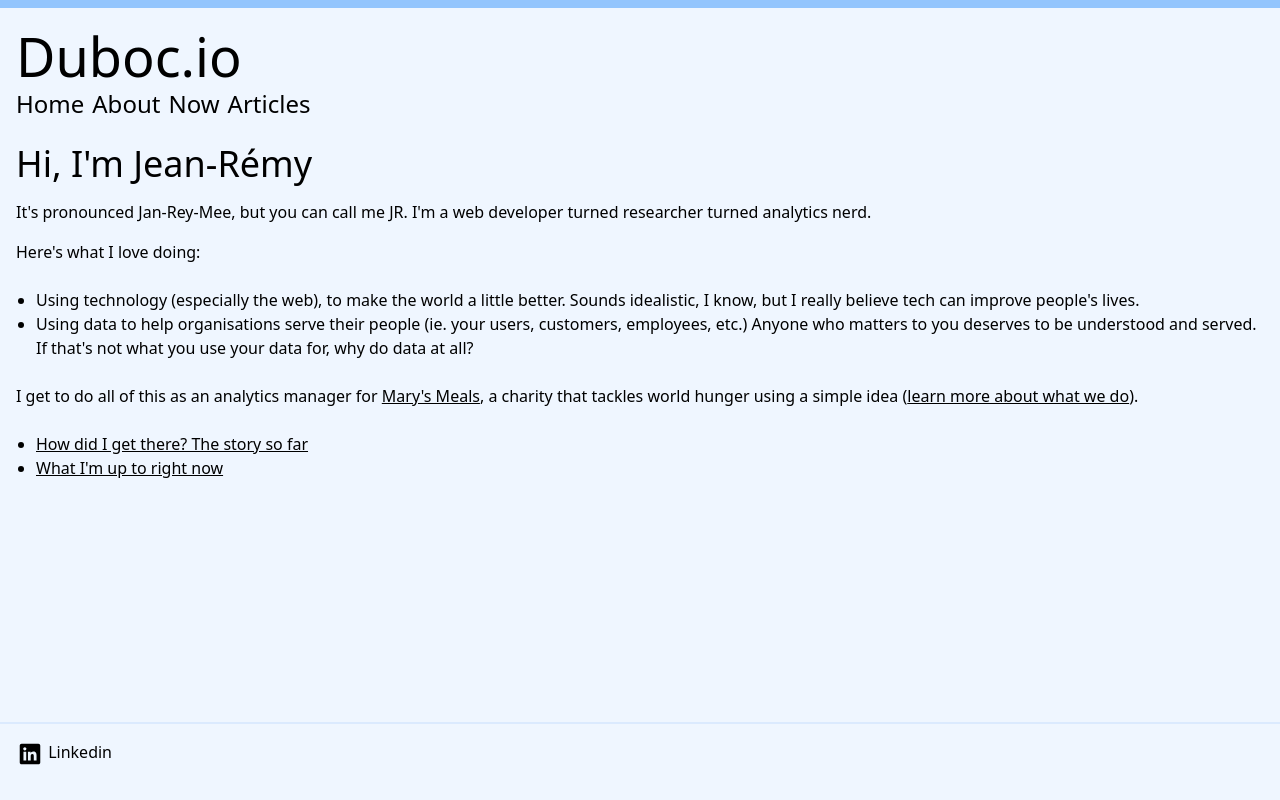
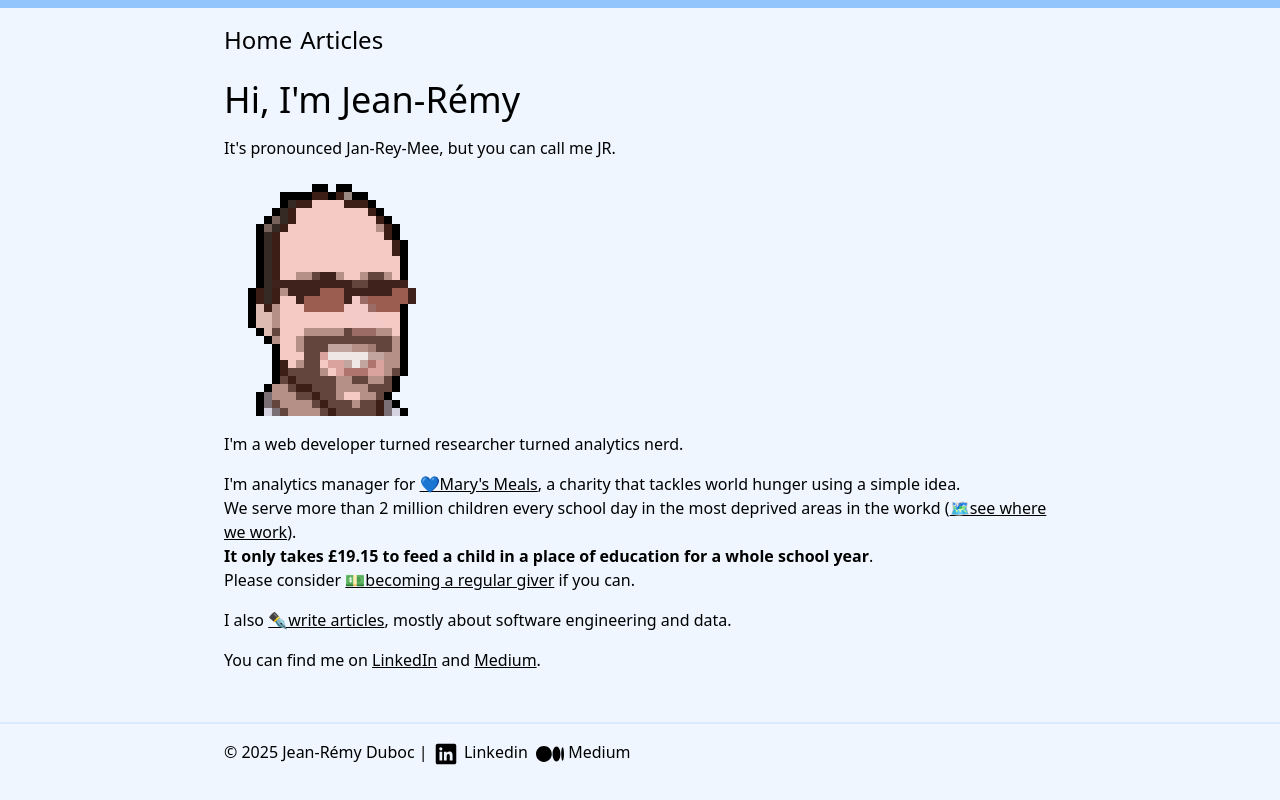
Before and after one commit to JeanRemyDuboc/dubocio, an Astro site: page / in a window 1280 px wide. Built offline with nearby package versions, Linux system fonts and the light colour scheme; Astro itself is replaced by a stand-in of ours.

Commit message:
Changed structure and layout

```diff
--- a/src/components/Footer.astro
+++ b/src/components/Footer.astro
@@ -2,8 +2,12 @@
 ---
 <footer class="mt-auto border-t-2 border-blue-100">
     <div class="content">
-        <a href="https://www.linkedin.com/in/jeanremyduboc/" class="inline">
+        <span class="inline">© 2025 Jean-Rémy Duboc | </span>
+        <a href="https://www.linkedin.com/in/jeanremyduboc/" class="inline pr-1">
             <img src="/icons/linkedin.svg" class="w-7 inline"/> Linkedin
+        </a>
+        <a href="https://medium.com/@jr.duboc" class="inline">
+            <img src="/icons/medium.svg" class="w-7 inline"/> Medium
         </a>
     </div>
 </footer>
--- a/src/components/Header.astro
+++ b/src/components/Header.astro
@@ -10,6 +10,3 @@ const {title} = Astro.props
     <link rel="alternate" type="application/rss+xml" title="Your Site's Title" href={new URL("rss.xml", Astro.site)}/>
     <title>{title} | Duboc.io</title>
 </head>
-<style>
-    body {min-height: 100vh;}
-</style>
--- a/src/components/Menu.astro
+++ /dev/null
@@ -1,3 +0,0 @@
-<header>
-  <h1 class="text-xl"><a href="/">Duboc.io</a></h1>
-</header>
--- a/src/components/Nav.astro
+++ b/src/components/Nav.astro
@@ -1,13 +1,8 @@
 ---
 ---
-<header>
-  <h1 class="text-xl"><a href="/">Duboc.io</a></h1>
-</header>
 <nav>
 <ul class="flex pb-quarter">
   <li><a href="/" class="block pr-1">Home</a></li>
-  <li><a href="/about" class="block px-1">About</a></li>
-  <li><a href="/now" class="block px-1">Now</a></li>
   <li><a href="/blog" class="block pl-1">Articles</a></li>
 </ul>
 </nav>
--- a/src/pages/index.mdx
+++ b/src/pages/index.mdx
@@ -3,17 +3,19 @@ layout: ../layouts/PageLayout.astro
 title: Welcome
 ---
 
+
 # Hi, I'm Jean-Rémy
 
 It's pronounced Jan-Rey-Mee, but you can call me JR.
+![JR](/portrait.png)
+
 I'm a web developer turned researcher turned analytics nerd.
 
-Here's what I love doing:
-- Using technology (especially the web), to make the world a little better. Sounds idealistic, I know, but I really believe tech can improve people's lives.
-- Using data to help organisations serve their people (ie. your users, customers, employees, etc.) Anyone who matters to you deserves to be understood and served. If that's not what you use your data for, why do data at all?
+I'm analytics manager for [💙Mary's Meals](https://www.marysmeals.org/), a charity that tackles world hunger using a simple idea.
+We serve more than 2 million children every school day in the most deprived areas in the workd ([🗺️see where we work](https://www.marysmeals.org/what-we-do/where-we-work)).
+**It only takes £19.15 to feed a child in a place of education for a whole school year**.
+Please consider [💵becoming a regular giver](https://www.marysmeals.org/get-involved/donate/become-a-regular-giver) if you can.
 
-I get to do all of this as an analytics manager for [Mary's Meals](https://www.marysmeals.org/), a charity that tackles world hunger using a simple idea ([learn more about what we do](https://www.marysmeals.org/what-we-do)).
+I also [✒️write articles](blog), mostly about software engineering and data.
 
-
-- [How did I get there? The story so far](/about)
-- [What I'm up to right now](/now)
+You can find me on [LinkedIn](https://www.linkedin.com/in/jeanremyduboc/) and [Medium](https://medium.com/@jr.duboc).
--- a/src/pages/now.mdx
+++ b/src/pages/now.mdx
@@ -7,8 +7,7 @@ title: Now
 ## Inspired by [Derek Siver's "Now Page" idea](https://nownownow.com/)
 
 Now, I'm an analytics manager for [Mary's Meals](https://www.marysmeals.org/), a charity that tackles world hunger using a simple idea.
-By setting up school feeding programmes in partnership with some of the world's poorest communities, Mary’s Meals helps to encourage children into the classroom – and gives them the energy to concentrate on lessons – so they can gain an education that can help them work towards a brighter future.
-We serve more than 2 million children every school day in the most deprive areas in the workd ([see where we work](https://www.marysmeals.org/what-we-do/where-we-work)). **It only takes £19.15 to feed a child in a place of education for a whole school year**.
+We serve more than 2 million children every school day in the most deprived areas in the workd ([see where we work](https://www.marysmeals.org/what-we-do/where-we-work)). **It only takes £19.15 to feed a child in a place of education for a whole school year**.
 
 Please consider [becoming a regular giver](https://www.marysmeals.org/get-involved/donate/become-a-regular-giver) if you can.
 
--- a/src/styles/base.css
+++ b/src/styles/base.css
@@ -19,7 +19,7 @@
   .content {
     @apply p-one;
     @apply mx-auto;
-    @apply xl:w-[1280px];
+    max-width: 864px;
   }
 
   pre {
```
Also changed, not shown: public/icons/medium.svg (added), public/portrait.png (added), 3 other files.
